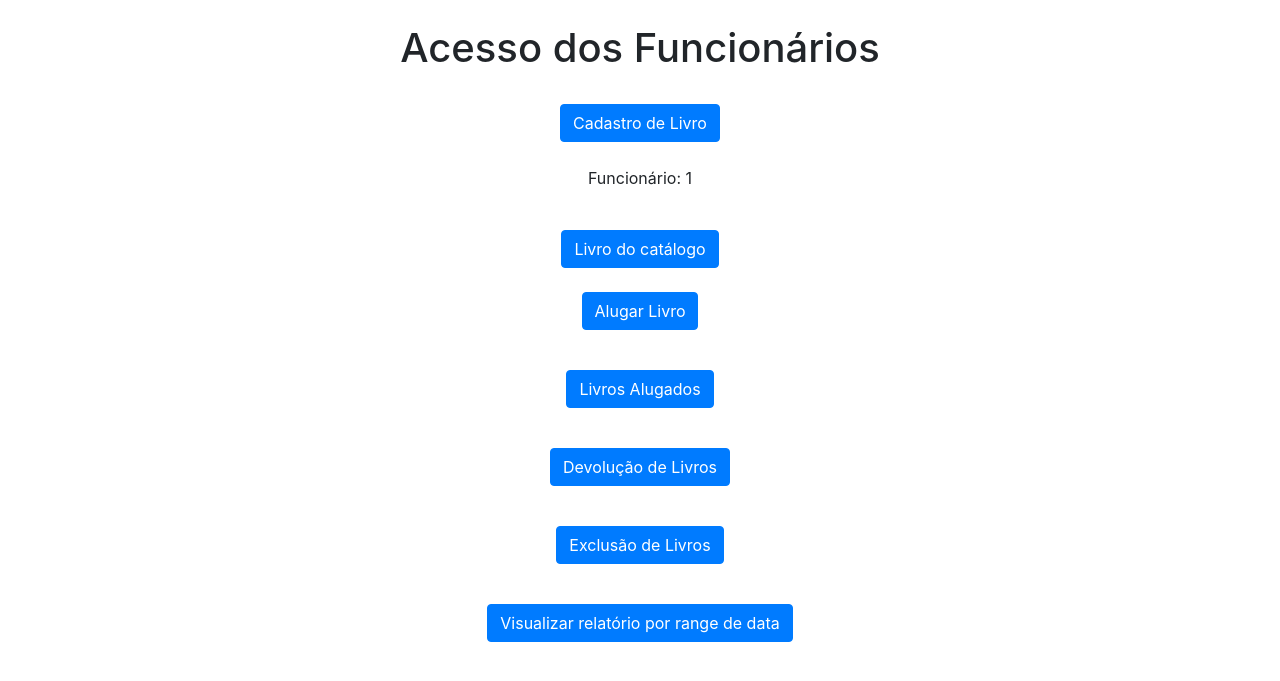
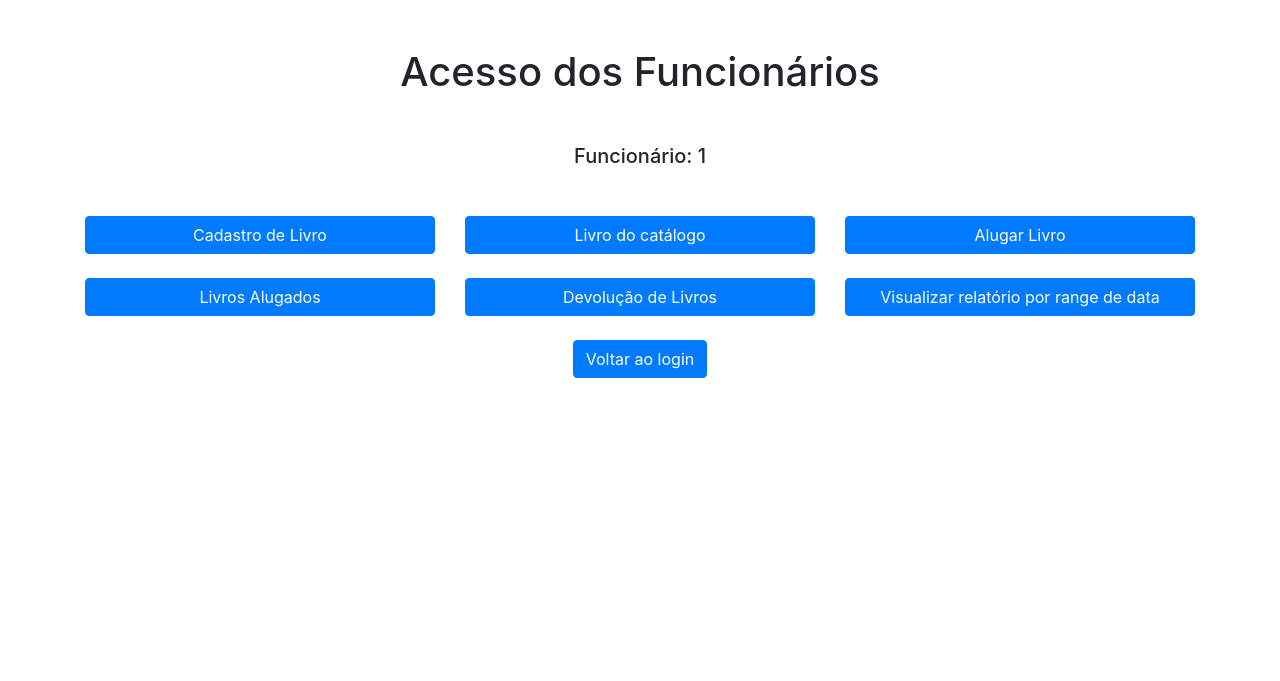
Before and after one commit to MatheusVasques/Biblioteca---Flask, a Flask app: page /funcionarios/1 in a window 1280 px wide. Shown: the top 681 px of the page. Run offline with Flask 3, Linux system fonts and the light colour scheme; a user stored in the database is signed in; some libraries are stand-ins or nearby versions.

Commit message:
Versão Final

```diff
--- a/Biblioteca/app.py
+++ b/Biblioteca/app.py
@@ -254,7 +254,7 @@ def alugar():
                 if aluno:
                      # Verificar se o aluno já alugou 3 livros
                     if aluno.qtdeLivros >= 3:
-                        flash("Você já alugou o máximo de livros permitido.")
+                        flash("O aluno selecionnado já alugou o máximo de livros permitido.")
                         return redirect(url_for('alugar'))
 
                     livros_alugados = LivrosAlugados()
--- a/Biblioteca/templates/alunos.html
+++ b/Biblioteca/templates/alunos.html
@@ -29,6 +29,11 @@
         Livros Alugados pelo Aluno
       </a>
     </div>
+    <div class="container text-center mt-5">
+      <a href="{{ url_for('login') }}" class="btn btn-primary"
+        >Voltar ao login</a
+      >
+    </div>
 
     <!-- Adicionando os scripts do Bootstrap -->
     <script src="https://code.jquery.com/jquery-3.2.1.slim.min.js"></script>
--- a/Biblioteca/templates/funcionarios.html
+++ b/Biblioteca/templates/funcionarios.html
@@ -1,61 +1,53 @@
 <!DOCTYPE html>
 <html lang="en">
+
 <head>
-    <meta charset="UTF-8" />
-    <meta http-equiv="X-UA-Compatible" content="IE=edge" />
-    <meta name="viewport" content="width=device-width, initial-scale=1.0" />
-    <title>Funcionario</title>
+  <meta charset="UTF-8">
+  <meta http-equiv="X-UA-Compatible" content="IE=edge">
+  <meta name="viewport" content="width=device-width, initial-scale=1.0">
+  <title>Funcionário</title>
 
   <!-- Adicionando os estilos do Bootstrap -->
-    <link
-      rel="stylesheet"
-      href="https://maxcdn.bootstrapcdn.com/bootstrap/4.0.0/css/bootstrap.min.css"
-    />
+  <link rel="stylesheet" href="https://maxcdn.bootstrapcdn.com/bootstrap/4.0.0/css/bootstrap.min.css">
 </head>
 
 <body>
-    <div
-      class="container d-flex flex-column align-items-center justify-content-center vh-100"
-    >
-      <h1 class="mt-4">Acesso dos Funcionários</h1>
-      <a href="{{ url_for('cadastrar_livro') }}" class="btn btn-primary mt-4"
-        >Cadastro de Livro</a
-      >
-      <p class="mt-4">Funcionário: {{ nome_funcionario }}</p>
-      <a href="{{ url_for('livros') }}" class="btn btn-primary mt-4"
-        >Livro do catálogo</a
-      >
-      <p class="mt-4">
-        <a href="{{ url_for('alugar') }}" class="btn btn-primary"
-          >Alugar Livro</a
-        >
-      </p>
-      <p class="mt-4">
-        <a href="{{ url_for('livros_alugados') }}" class="btn btn-primary"
-          >Livros Alugados</a
-        >
-      </p>
-      <p class="mt-4">
-        <a href="{{ url_for('devolver') }}" class="btn btn-primary"
-          >Devolução de Livros</a
-        >
-      </p>
-      <p class="mt-4">
-        <a href="{{ url_for('excluir_livro') }}" class="btn btn-primary"
-          >Exclusão de Livros</a
-        >
-      </p>
+  <div class="container mt-5">
+    <h1 class="text-center">Acesso dos Funcionários</h1>
+    <div class="container text-center mt-5">
+      <p class="text-center mt-5"><h5>Funcionário: {{ nome_funcionario }}</h5></p>
+    </div>
 
-      <p class="mt-4">
-        <a href="{{ url_for('gerar_relatorio') }}" class="btn btn-primary"
-          >Visualizar relatório por range de data</a
-        >
-      </p>
+    <div class="row justify-content-center mt-5">
+      <div class="col-md-6 col-lg-4 mb-4">
+        <a href="{{ url_for('cadastrar_livro') }}" class="btn btn-primary btn-block">Cadastro de Livro</a>
       </div>
+      <div class="col-md-6 col-lg-4 mb-4">
+        <a href="{{ url_for('livros') }}" class="btn btn-primary btn-block">Livro do catálogo</a>
+      </div>
+      <div class="col-md-6 col-lg-4 mb-4">
+        <a href="{{ url_for('alugar') }}" class="btn btn-primary btn-block">Alugar Livro</a>
+      </div>
+      <div class="col-md-6 col-lg-4 mb-4">
+        <a href="{{ url_for('livros_alugados') }}" class="btn btn-primary btn-block">Livros Alugados</a>
+      </div>
+      <div class="col-md-6 col-lg-4 mb-4">
+        <a href="{{ url_for('devolver') }}" class="btn btn-primary btn-block">Devolução de Livros</a>
+      </div>
+      <div class="col-md-6 col-lg-4 mb-4">
+        <a href="{{ url_for('gerar_relatorio') }}" class="btn btn-primary btn-block">Visualizar relatório por range de data</a>
+      </div>
+    </div>
+
+    <div class="text-center">
+      <a href="{{ url_for('login') }}" class="btn btn-primary">Voltar ao login</a>
+    </div>
+
 
   <!-- Adicionando os scripts do Bootstrap -->
   <script src="https://code.jquery.com/jquery-3.2.1.slim.min.js"></script>
   <script src="https://cdnjs.cloudflare.com/ajax/libs/popper.js/1.12.9/umd/popper.min.js"></script>
   <script src="https://maxcdn.bootstrapcdn.com/bootstrap/4.0.0/js/bootstrap.min.js"></script>
 </body>
+
 </html>
```
Also changed, not shown: Biblioteca/templates/alunos_alugados.html (+15 -13 lines), Biblioteca/instance/applivro.db. Lines whose indentation alone changed are shown as unchanged.
